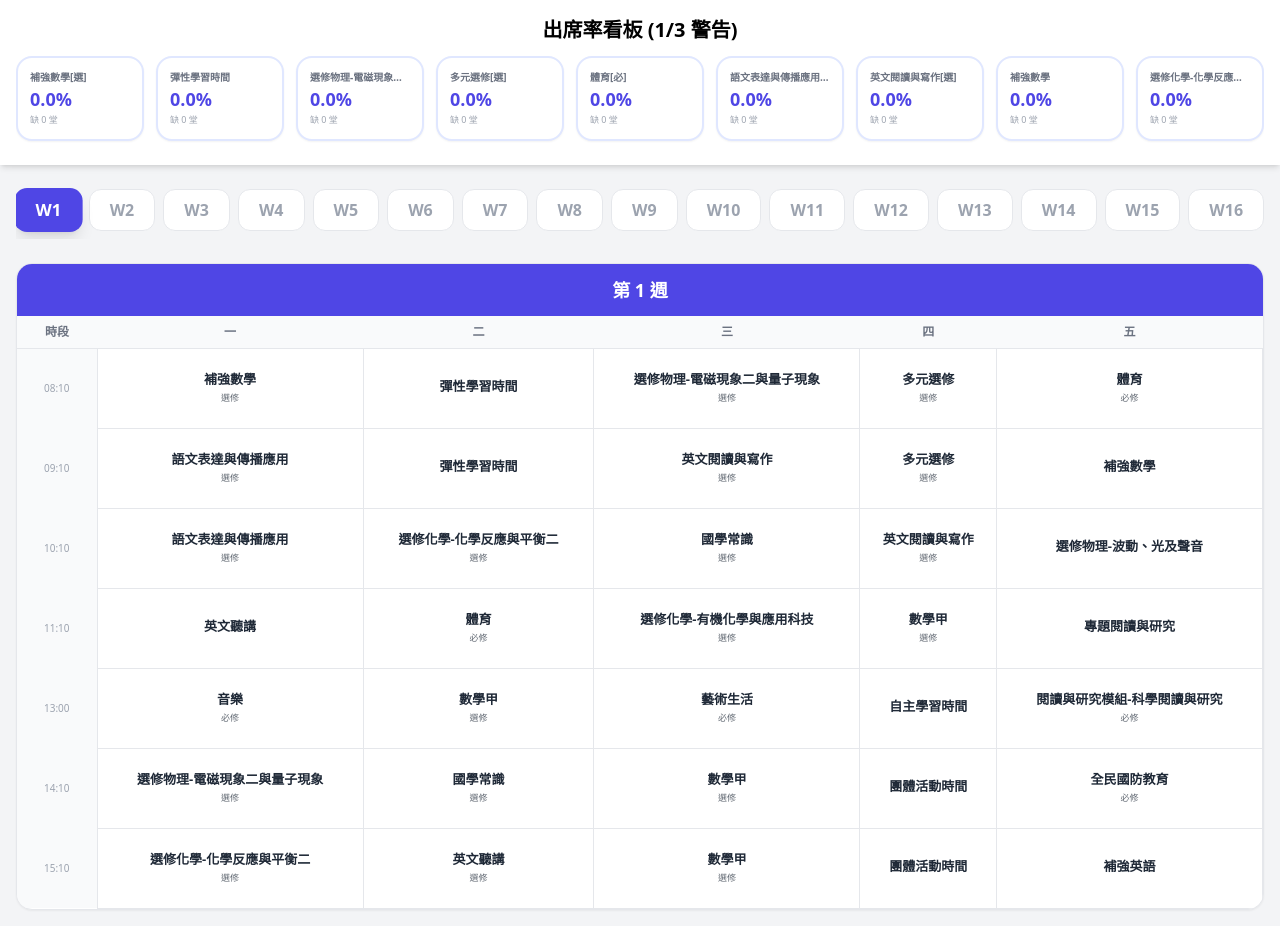
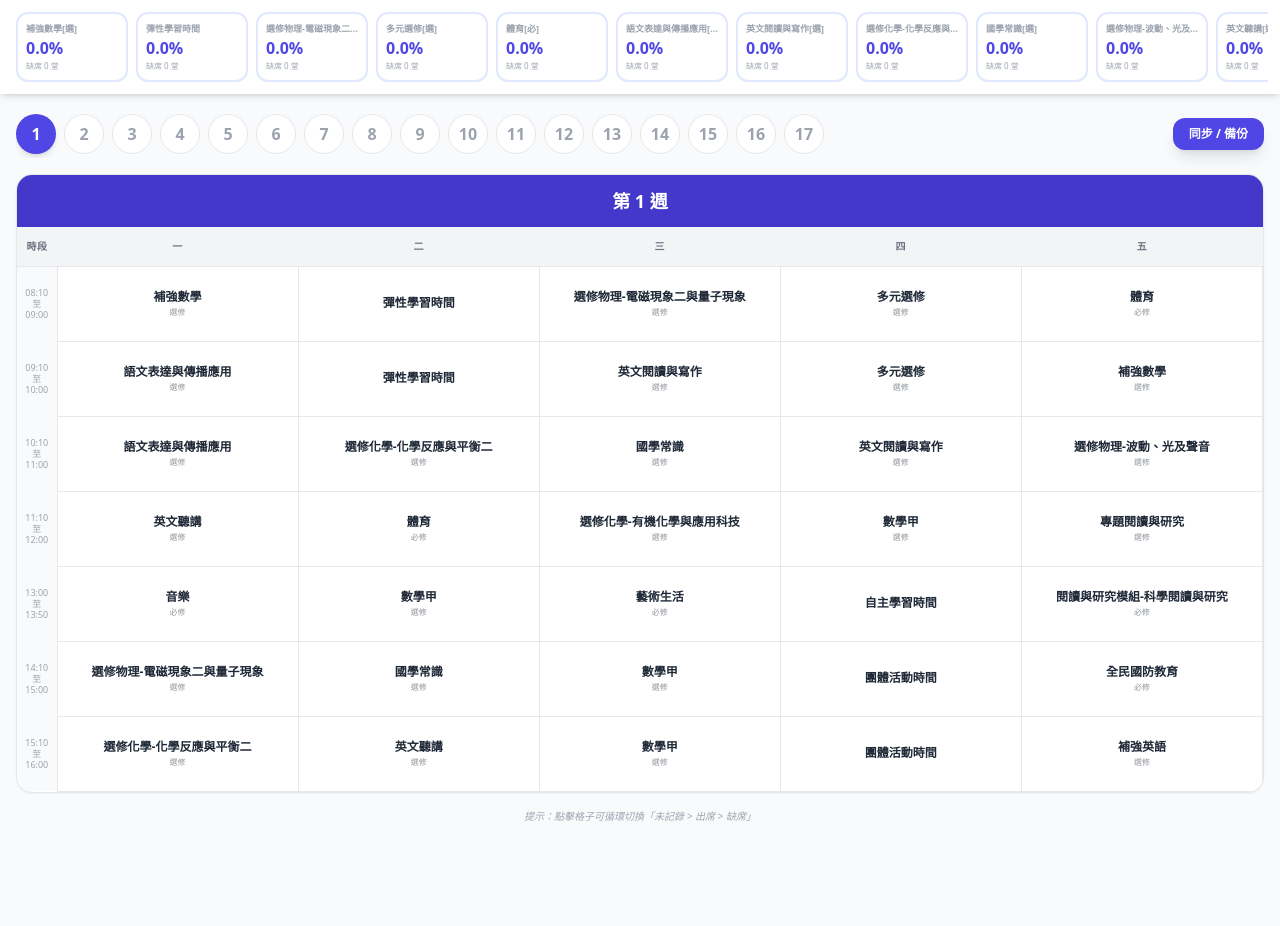
Before and after one commit to Willy-8010/school-app, a plain HTML site: page index.html in a window 1280 px wide. After the commit the page ends 880 px from the top, so only its background shows below. Drawn offline with nearby package versions, Linux system fonts and the light colour scheme.

Commit message:
Update index.html for attendance tracking system

```diff
--- a/index.html
+++ b/index.html
@@ -3,61 +3,66 @@
 <head>
     <meta charset="UTF-8">
     <meta name="viewport" content="width=device-width, initial-scale=1.0, maximum-scale=1.0, user-scalable=no">
-    <title>上課追蹤</title>
+    <title>上課追蹤 PRO v2</title>
     <script src="https://cdn.tailwindcss.com"></script>
     <style>
-        /* 針對手機觸控優化 */
-        .cell-absent { background-color: #fee2e2; color: #b91c1c; border: 2px solid #ef4444; }
-        .cell-present { background-color: #dcfce7; color: #15803d; border: 2px solid #22c55e; }
-        td { height: 80px; min-width: 80px; transition: all 0.2s; }
-        body { -webkit-tap-highlight-color: transparent; }
+        .cell-absent { background-color: #fee2e2; color: #b91c1c; border: 2px solid #ef4444 !important; }
+        .cell-present { background-color: #dcfce7; color: #15803d; border: 2px solid #22c55e !important; }
+        .current-slot { border: 4px inset #6366f1 !important; animation: pulse 2s infinite; box-shadow: 0 0 15px rgba(99, 102, 241, 0.5); }
+        @keyframes pulse { 0% { opacity: 1; } 50% { opacity: 0.7; } 100% { opacity: 1; } }
+        td { height: 75px; min-width: 70px; vertical-align: middle; }
+        .no-scrollbar::-webkit-scrollbar { display: none; }
     </style>
 </head>
-<body class="bg-gray-100 min-h-screen">
+<body class="bg-gray-50 min-h-screen pb-10 font-sans">
 
-    <div class="sticky top-0 z-10 bg-white shadow-md p-4">
-        <h1 class="text-xl font-bold mb-3 text-center">出席率看板 (1/3 警告)</h1>
-        <div id="statsDashboard" class="flex overflow-x-auto gap-3 pb-2">
-            </div>
+    <div class="sticky top-0 z-20 bg-white shadow-md p-3">
+        <div id="statsDashboard" class="flex overflow-x-auto gap-2 no-scrollbar px-1"></div>
     </div>
 
     <div class="p-4">
-        <div id="weekSelector" class="flex gap-2 overflow-x-auto mb-6 py-2 no-scrollbar">
-            </div>
+        <div class="flex justify-between items-center mb-4 gap-2">
+            <div id="weekSelector" class="flex gap-2 overflow-x-auto no-scrollbar py-1 grow"></div>
+            <button onclick="exportData()" class="bg-indigo-600 text-white text-xs font-bold px-4 py-2 rounded-xl shadow-lg shrink-0 active:scale-95 transition">同步 / 備份</button>
+        </div>
 
-        <div class="bg-white rounded-2xl shadow-sm border overflow-hidden">
-            <div class="bg-indigo-600 text-white p-3 text-center font-bold text-lg" id="currentWeekTitle">第 1 週</div>
+        <div class="bg-white rounded-2xl shadow-sm border border-gray-200 overflow-hidden">
+            <div class="bg-indigo-700 text-white p-3 text-center font-bold text-lg" id="currentWeekTitle">第 1 週</div>
             <div class="overflow-x-auto">
-                <table class="w-full text-center border-collapse">
+                <table class="w-full text-center border-collapse table-fixed">
                     <thead>
-                        <tr class="bg-gray-50 text-xs text-gray-500">
-                            <th class="p-2 border-b w-12">時段</th>
-                            <th class="p-2 border-b">一</th><th class="p-2 border-b">二</th>
-                            <th class="p-2 border-b">三</th><th class="p-2 border-b">四</th>
-                            <th class="p-2 border-b">五</th>
+                        <tr class="bg-gray-100 text-[10px] text-gray-500 uppercase tracking-wider">
+                            <th class="w-10 border-b py-3">時段</th>
+                            <th class="border-b">一</th><th class="border-b">二</th><th class="border-b">三</th><th class="border-b">四</th><th class="border-b">五</th>
                         </tr>
                     </thead>
-                    <tbody id="timetableBody" class="text-[13px]">
-                        </tbody>
+                    <tbody id="timetableBody" class="text-[12px]"></tbody>
                 </table>
             </div>
         </div>
+
+        <p class="text-[10px] text-gray-400 mt-4 text-center italic">提示：點擊格子可循環切換「未記錄 > 出席 > 缺席」</p>
     </div>
 
     <script>
-        const timeSlots = ["08:10", "09:10", "10:10", "11:10", "13:00", "14:10", "15:10"];
+        const timeSlots = [
+            { s: "08:10", e: "09:00" }, { s: "09:10", e: "10:00" }, { s: "10:10", e: "11:00" },
+            { s: "11:10", e: "12:00" }, { s: "13:00", e: "13:50" }, { s: "14:10", e: "15:00" }, { s: "15:10", e: "16:00" }
+        ];
+
+        // 根據您更新後的 CSV 填入
         const rawSchedule = [
             ["補強數學[選]", "彈性學習時間", "選修物理-電磁現象二與量子現象[選]", "多元選修[選]", "體育[必]"],
-            ["語文表達與傳播應用[選]", "彈性學習時間", "英文閱讀與寫作[選]", "多元選修[選]", "補強數學"],
-            ["語文表達與傳播應用[選]", "選修化學-化學反應與平衡二[選]", "國學常識[選]", "英文閱讀與寫作[選]", "選修物理-波動、光及聲音"],
-            ["英文聽講", "體育[必]", "選修化學-有機化學與應用科技[選]", "數學甲[選]", "專題閱讀與研究"],
+            ["語文表達與傳播應用[選]", "彈性學習時間", "英文閱讀與寫作[選]", "多元選修[選]", "補強數學[選]"],
+            ["語文表達與傳播應用[選]", "選修化學-化學反應與平衡二[選]", "國學常識[選]", "英文閱讀與寫作[選]", "選修物理-波動、光及聲音[選]"],
+            ["英文聽講[選]", "體育[必]", "選修化學-有機化學與應用科技[選]", "數學甲[選]", "專題閱讀與研究[選]"],
             ["音樂[必]", "數學甲[選]", "藝術生活[必]", "自主學習時間", "閱讀與研究模組-科學閱讀與研究[必]"],
             ["選修物理-電磁現象二與量子現象[選]", "國學常識[選]", "數學甲[選]", "團體活動時間", "全民國防教育[必]"],
-            ["選修化學-化學反應與平衡二[選]", "英文聽講[選]", "數學甲[選]", "團體活動時間", "補強英語"]
+            ["選修化學-化學反應與平衡二[選]", "英文聽講[選]", "數學甲[選]", "團體活動時間", "補強英語[選]"]
         ];
 
         let currentWeek = 1;
-        let attendance = JSON.parse(localStorage.getItem('edu_attendance_mobile')) || {};
+        let attendance = JSON.parse(localStorage.getItem('edu_v2_final')) || {};
 
         function init() {
             renderWeekSelector();
@@ -70,11 +75,21 @@
             container.innerHTML = '';
             for(let i=1; i<=17; i++) {
                 const btn = document.createElement('button');
-                btn.className = `flex-none px-5 py-2 rounded-xl font-bold transition ${currentWeek === i ? 'bg-indigo-600 text-white shadow-lg scale-105' : 'bg-white text-gray-400 border'}`;
-                btn.innerText = `W${i}`;
-                btn.onclick = () => { currentWeek = i; init(); };
+                btn.className = `flex-none w-10 h-10 rounded-full font-bold transition ${currentWeek === i ? 'bg-indigo-600 text-white shadow-md' : 'bg-white text-gray-400 border'}`;
+                btn.innerText = i;
+                btn.onclick = () => { currentWeek = i; renderTable(); };
                 container.appendChild(btn);
             }
+        }
+
+        function isCurrentSlot(dayIdx, slotIdx) {
+            const now = new Date();
+            const day = now.getDay(); // 1 (Mon) to 5 (Fri)
+            if (day !== dayIdx + 1) return false;
+
+            const timeStr = now.getHours().toString().padStart(2, '0') + ":" + now.getMinutes().toString().padStart(2, '0');
+            const slot = timeSlots[slotIdx];
+            return timeStr >= slot.s && timeStr <= slot.e;
         }
 
         function renderTable() {
@@ -82,32 +97,31 @@
             const tbody = document.getElementById('timetableBody');
             tbody.innerHTML = '';
 
-            timeSlots.forEach((time, rIdx) => {
+            timeSlots.forEach((slot, rIdx) => {
                 const tr = document.createElement('tr');
-                tr.innerHTML = `<td class="text-[10px] text-gray-400 border-r bg-gray-50 font-medium">${time}</td>`;
+                tr.innerHTML = `<td class="text-[9px] text-gray-400 border-r bg-gray-50 leading-tight font-medium">${slot.s}<br>至<br>${slot.e}</td>`;
 
                 rawSchedule[rIdx].forEach((course, cIdx) => {
                     const key = `${currentWeek}-${rIdx}-${cIdx}`;
                     const status = attendance[key] || 'none';
                     const td = document.createElement('td');
-                    td.className = `border-b border-r p-1 relative active:scale-95 transition-transform ${status === 'present' ? 'cell-present' : (status === 'absent' ? 'cell-absent' : 'text-gray-800')}`;
+                    const isCurrent = isCurrentSlot(cIdx, rIdx);
+
+                    td.className = `border-b border-r p-1 relative active:bg-gray-100 transition-colors ${status === 'present' ? 'cell-present' : (status === 'absent' ? 'cell-absent' : 'text-gray-800')} ${isCurrent ? 'current-slot' : ''}`;
 
                     const isRequired = course.includes("[必]");
                     const isElective = course.includes("[選]");
                     const displayName = course.replace("[必]", "").replace("[選]", "");
 
-                    td.innerHTML = `
-                        <div class="font-bold leading-tight mb-1">${displayName}</div>
-                        <div class="text-[9px] opacity-70">${isRequired ? '必修' : (isElective ? '選修' : '')}</div>
-                        <div class="absolute bottom-1 right-1 text-xs">${status === 'present' ? '✅' : (status === 'absent' ? '❌' : '')}</div>
-                    `;
+                    td.innerHTML = `<div class="font-extrabold leading-tight mb-0.5">${displayName}</div>
+                                    <div class="text-[8px] opacity-50">${isRequired?'必修':(isElective?'選修':'')}</div>
+                                    <div class="absolute top-0 right-0 p-0.5 text-[8px]">${status === 'present' ? '✅' : (status === 'absent' ? '❌' : '')}</div>`;
 
                     td.onclick = () => {
                         const next = status === 'none' ? 'present' : (status === 'present' ? 'absent' : 'none');
                         if (next === 'none') delete attendance[key]; else attendance[key] = next;
-                        localStorage.setItem('edu_attendance_mobile', JSON.stringify(attendance));
-                        renderTable();
-                        renderStats();
+                        localStorage.setItem('edu_v2_final', JSON.stringify(attendance));
+                        renderTable(); renderStats();
                     };
                     tr.appendChild(td);
                 });
@@ -120,12 +134,7 @@
             statsContainer.innerHTML = '';
             const subjectStats = {};
 
-            rawSchedule.forEach((row, rIdx) => {
-                row.forEach((course) => {
-                    if(!subjectStats[course]) subjectStats[course] = { total: 17, absent: 0 };
-                });
-            });
-
+            rawSchedule.flat().forEach(name => { if(!subjectStats[name]) subjectStats[name] = { total: 17, absent: 0 }; });
             Object.keys(attendance).forEach(key => {
                 const [w, r, c] = key.split('-');
                 if(attendance[key] === 'absent') subjectStats[rawSchedule[r][c]].absent++;
@@ -133,18 +142,41 @@
 
             Object.entries(subjectStats).forEach(([name, data]) => {
                 const percent = ((data.absent / data.total) * 100).toFixed(1);
-                const isDanger = data.absent / data.total >= 0.333;
+                const isDanger = (data.absent / data.total) >= 0.333;
                 const card = document.createElement('div');
-                card.className = `flex-none w-32 p-3 rounded-2xl border-2 ${isDanger ? 'bg-red-50 border-red-500 animate-pulse' : 'bg-white border-indigo-100 shadow-sm'}`;
-                card.innerHTML = `
-                    <div class="text-[10px] font-bold text-gray-500 truncate">${name}</div>
-                    <div class="text-lg font-black ${isDanger ? 'text-red-600' : 'text-indigo-600'}">${percent}%</div>
-                    <div class="text-[9px] text-gray-400">缺 ${data.absent} 堂</div>
-                `;
+                card.className = `flex-none w-28 p-2 rounded-xl border-2 transition-all ${isDanger ? 'bg-red-50 border-red-500 animate-pulse' : 'bg-white border-indigo-100'}`;
+                card.innerHTML = `<div class="text-[9px] font-bold text-gray-400 truncate">${name}</div>
+                                  <div class="text-md font-black ${isDanger ? 'text-red-600' : 'text-indigo-600'}">${percent}%</div>
+                                  <div class="text-[8px] text-gray-400">缺席 ${data.absent} 堂</div>`;
                 statsContainer.appendChild(card);
             });
         }
+
+        function exportData() {
+            const dataStr = JSON.stringify(attendance);
+            const action = confirm("【同步功能】\n\n按「確定」：複製目前手機的紀錄代碼 (傳給電腦)。\n按「取消」：進入貼上模式 (接收電腦的資料)。");
+            if (action) {
+                const tempInput = document.createElement("textarea");
+                tempInput.value = dataStr;
+                document.body.appendChild(tempInput);
+                tempInput.select();
+                document.execCommand("copy");
+                document.body.removeChild(tempInput);
+                alert("代碼已複製到剪貼簿！請將它傳送到另一台設備。");
+            } else {
+                const input = prompt("請在下方貼入來自另一台設備的紀錄代碼：");
+                if (input) {
+                    try {
+                        const parsed = JSON.parse(input);
+                        attendance = parsed;
+                        localStorage.setItem('edu_v2_final', JSON.stringify(attendance));
+                        location.reload();
+                    } catch(e) { alert("代碼無效，請確認是否複製完整。"); }
+                }
+            }
+        }
         init();
+        setInterval(renderTable, 60000); // 每分鐘更新一次高亮狀態
     </script>
 </body>
 </html>
```
